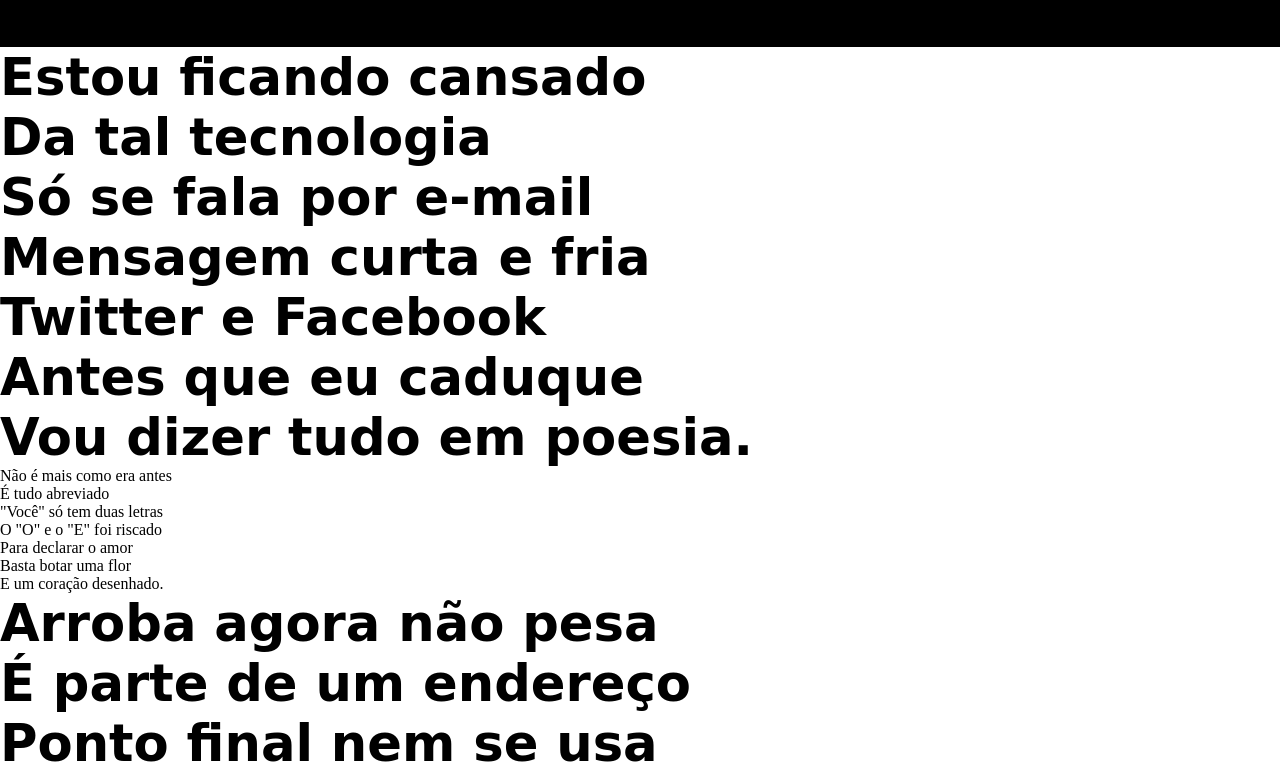
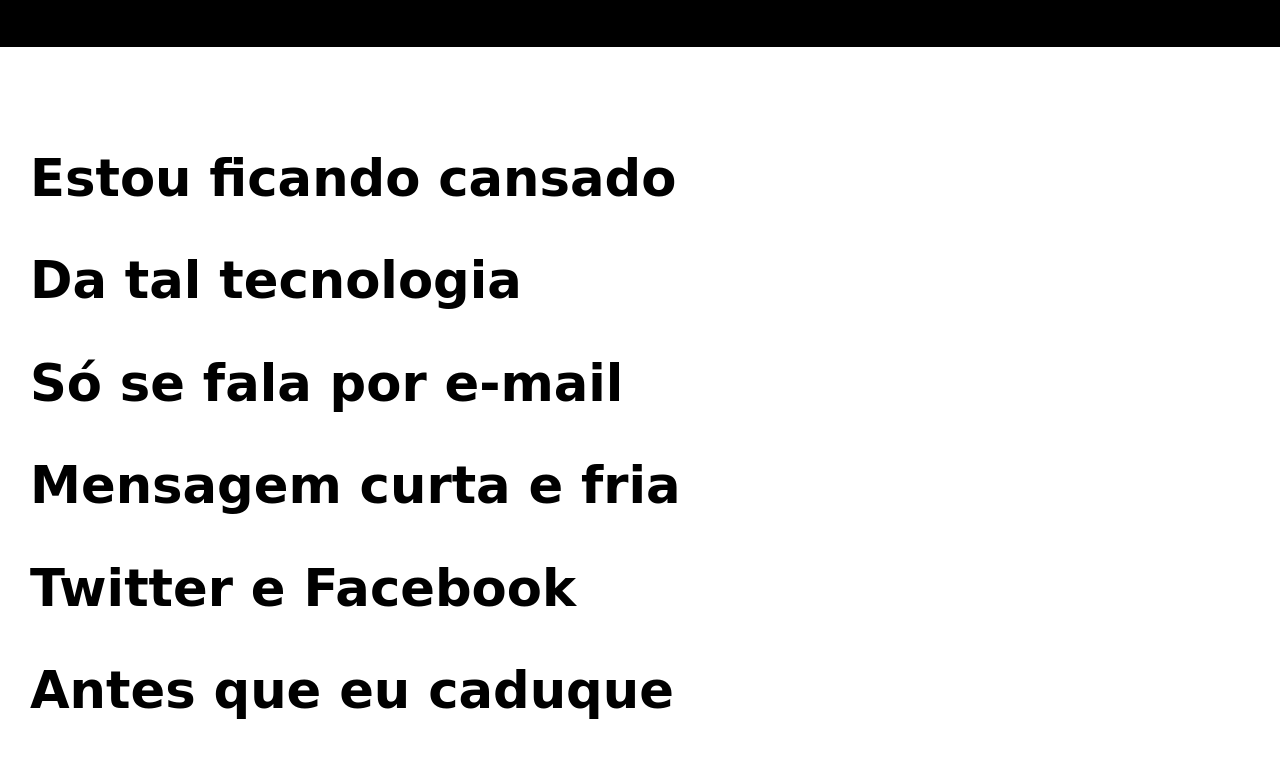
Before and after one commit to AdrielMaximus/Site-Cordel, a plain HTML site: page index.html in a window 1280 px wide. Shown: the part 218-982 px from the top of the page. Drawn offline with Linux system fonts and the light colour scheme.

Commit message:
Update style.css

```diff
--- a/style.css
+++ b/style.css
@@ -20,6 +20,20 @@ html, body{
     font-family: var(--fontetexto);
     font-size: 4vw;
     font-weight: bold;
+}
+.imagem{
+    background-color: darkgray;
+    color: white;
+}
+section{
+    padding-top: 10vh;
+    padding-bottom: 10vh;
+    line-height: 2em;
+    padding-left: 30px;
+}
+section.imagem p{
+    width: 400px;
+    background-color: rgba(0, 0, 0, 0.349);
 }
 header{
     padding-top: 50px;
```
